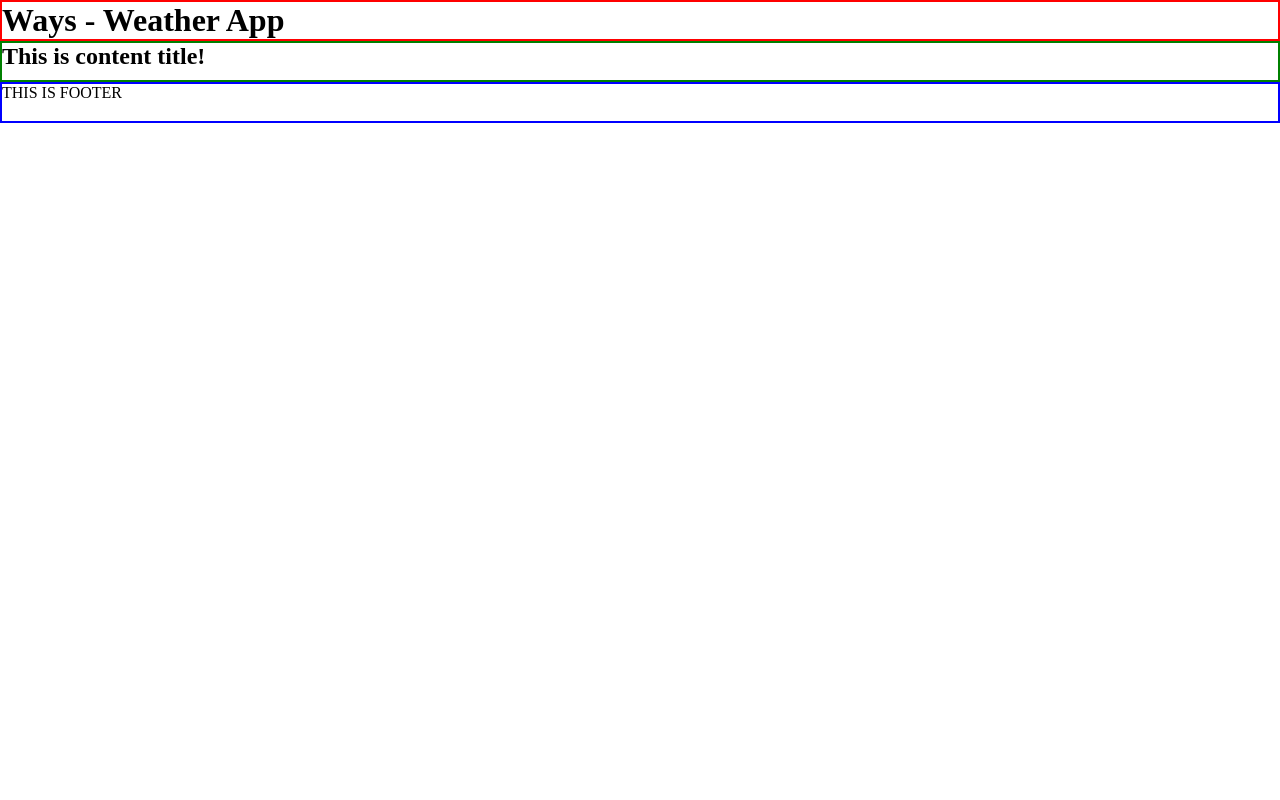
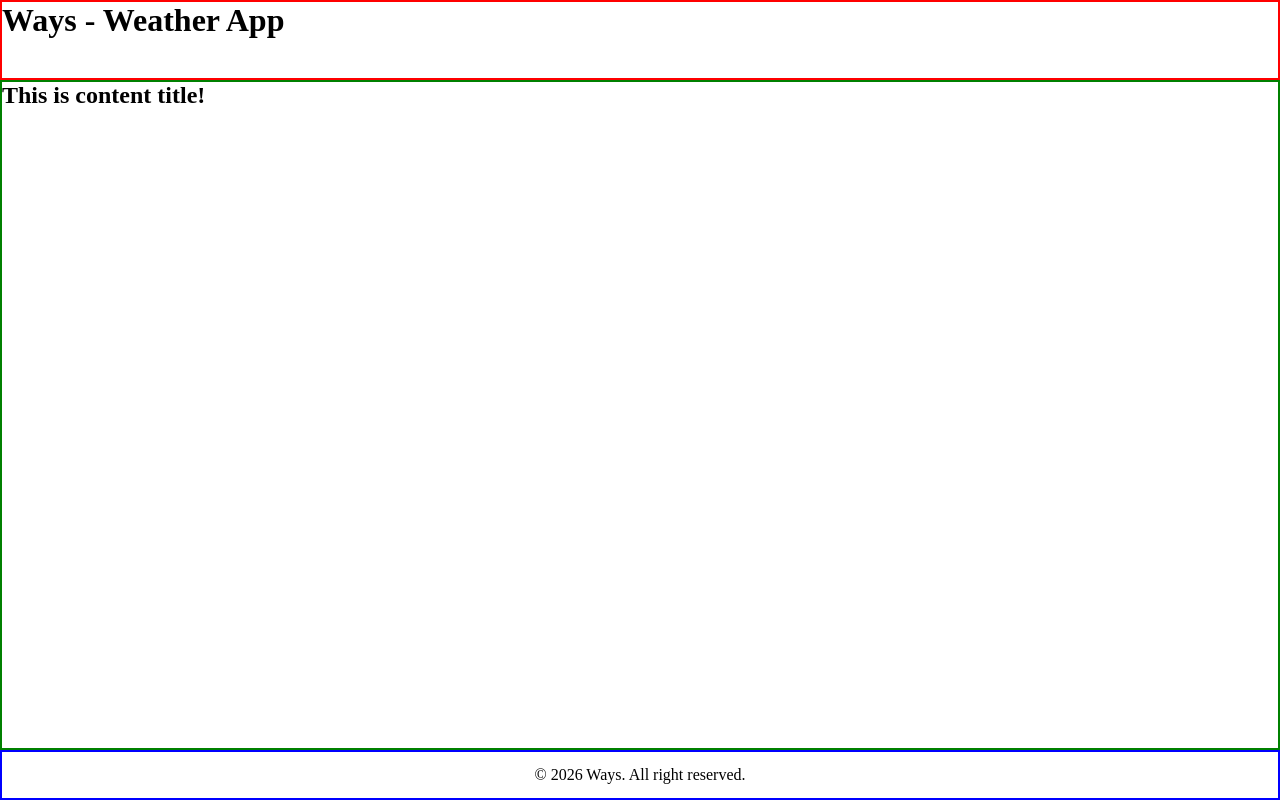
Before and after one commit to wahyu1337/weather-app, a website built with webpack: page src/template.html in a window 1280 px wide. Built offline with nearby package versions, Linux system fonts and the light colour scheme.

Commit message:
Update footer informations

```diff
--- a/src/index.js
+++ b/src/index.js
@@ -1,14 +1,12 @@
 // import module
+import "./style.css";
 import Header from "./pages/header.js";
 import Content from "./pages/content.js";
+import Footer from "./pages/footer.js";
 import { inputCity } from "./pages/content.js";
-
-const container = document.querySelector("#container");
 
 // render
 Header();
 Content();
+Footer("Ways");
 // inputCity();
-
-// export
-export {container};
--- a/src/pages/footer.js
+++ b/src/pages/footer.js
@@ -0,0 +1,5 @@
+export default function Footer (name) {
+   const footer = document.querySelector("#footer");
+    // text content footer
+   footer.textContent = `© 2026 ${name}. All right reserved.`;
+};
--- a/src/style.css
+++ b/src/style.css
@@ -7,7 +7,8 @@
 
 #container {
     display: grid;
-    grid-template-rows: 1fr 1fr 1fr;
+    height: 100vh;
+    grid-template-rows: 80px 1fr 50px;
 }
 
 #header {
@@ -19,5 +20,10 @@
 }
 
 #footer {
+    /* display set*/
+    display: flex;
+    justify-content: center;
+    align-items: center;
+
     border: 2px solid blue;
 }
--- a/src/template.html
+++ b/src/template.html
@@ -4,13 +4,12 @@
     <meta charset="UTF-8" />
     <meta name="viewport" content="width=device-width, initial-scale=1.0" />
     <title>Weather App</title>
-    <link rel="stylesheet" href="style.css">
   </head>
   <body>
     <div id="container">
       <div id="header"></div>
       <div id="content"></div>
-      <footer id="footer">THIS IS FOOTER</footer>
+      <footer id="footer"></footer>
     </div>
   </body>
 </html>
```
